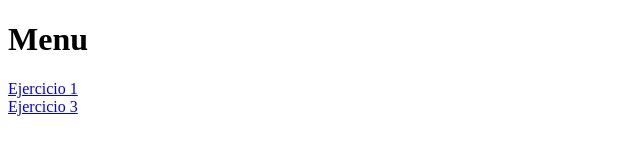
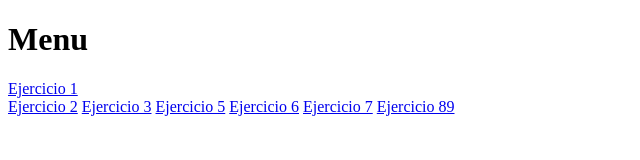
Before and after one commit to JesusCarmona21/ProyectoClaseWeb1, a plain HTML site: page index.html in a window 1280 px wide. Shown: the whole page, without its empty margins (0-640 px from the left). Drawn offline with Linux system fonts and the light colour scheme.

Commit message:
index.html
actu

```diff
--- a/index.html
+++ b/index.html
@@ -8,6 +8,12 @@
 <body>
     <h1>Menu</h1>
     <a href="html/ejercicio1.html">Ejercicio 1</a><br>
+    <a href="html/ejercicio3.html">Ejercicio 2</a>
     <a href="html/ejercicio3.html">Ejercicio 3</a>
+    <a href="html/ejercicio5.html">Ejercicio 5</a>
+    <a href="html/ejercicio6.html">Ejercicio 6</a>
+    <a href="html/ejercicio7.html">Ejercicio 7</a>
+    <a href="html/ejercicio8.html">Ejercicio 89</a>
+
 </body>
 </html>
```
